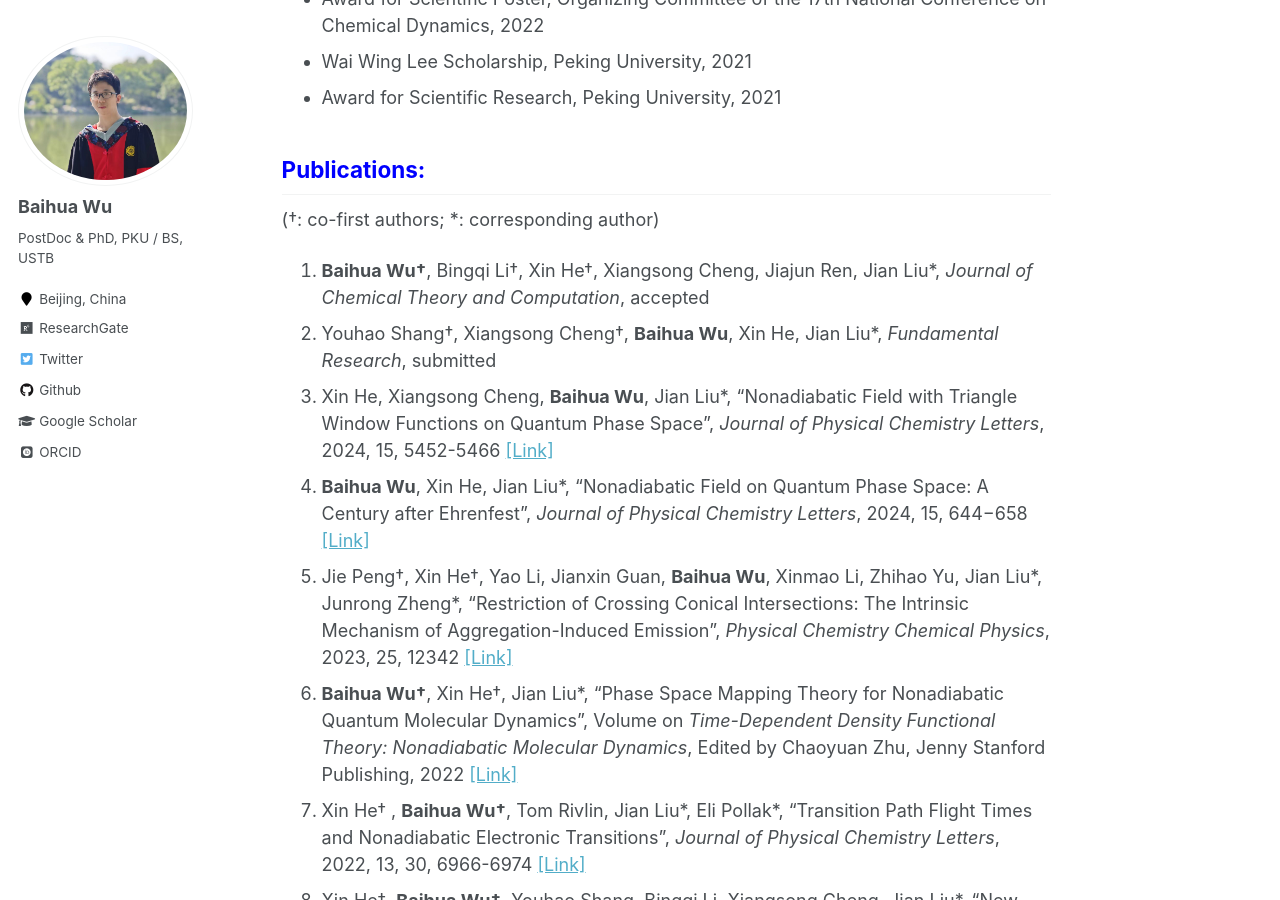
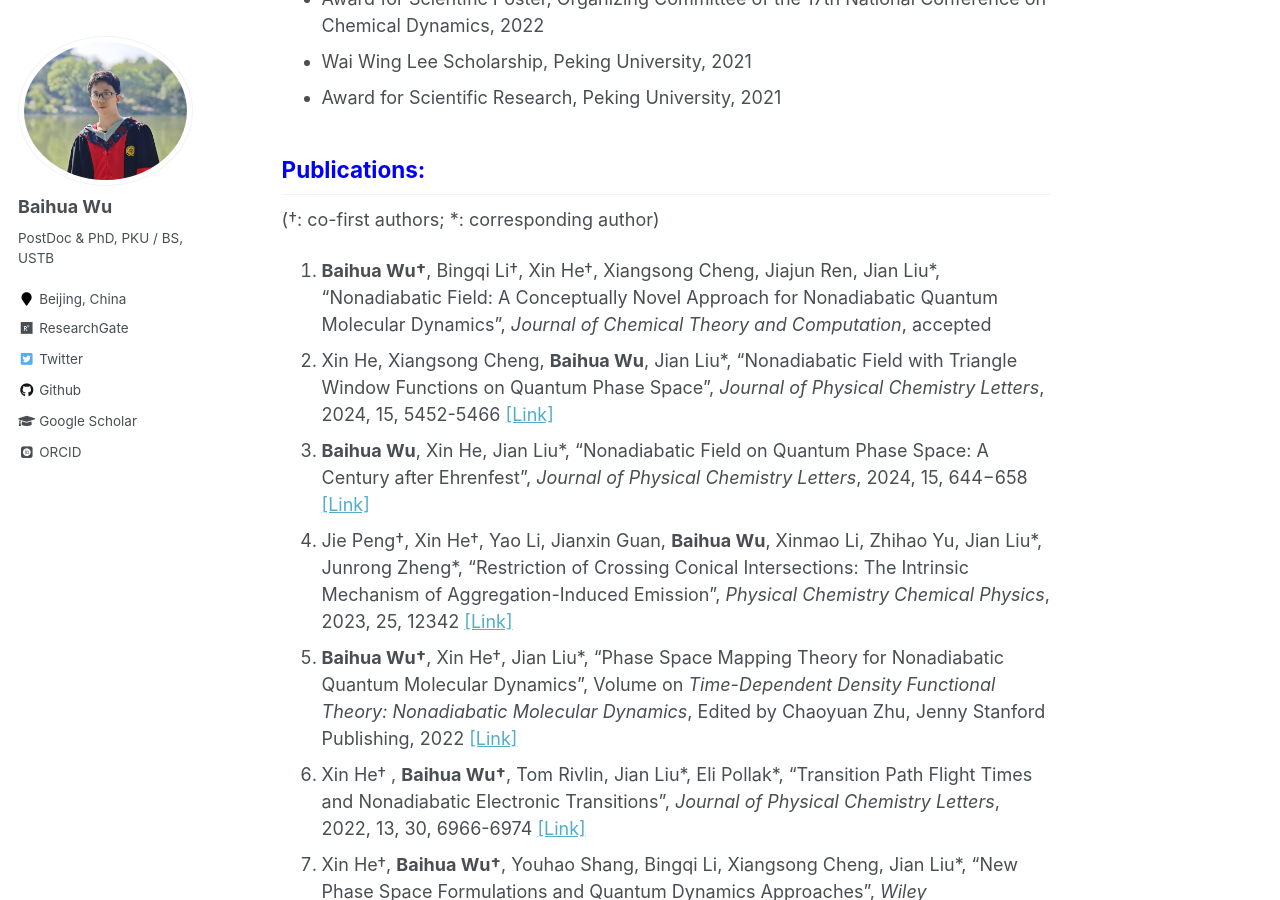
Before and after one commit to wubaihua/wubaihua.github.io, a Jekyll site: the page built from _pages/about.md, in a window 1280 px wide and 900 px high, scrolled down 1875 px. Built offline with Jekyll 4.4.1, drawn with Linux system fonts in a browser that asks for light colours; some web fonts are replaced.

Commit message:
2025-3-21-1

```diff
--- a/_pages/about.md
+++ b/_pages/about.md
@@ -97,8 +97,7 @@ Email: wubaihua[AT]pku.edu.cn;   wubaihua19[AT]gmail.com
 ## <font color=Blue>Publications:</font>
 
 (†: co-first authors; \*: corresponding author)
-11. **Baihua Wu†**, Bingqi Li†, Xin He†, Xiangsong Cheng, Jiajun Ren, Jian Liu\*, *Journal of Chemical Theory and Computation*, accepted
-10. Youhao Shang†, Xiangsong Cheng†, **Baihua Wu**, Xin He, Jian Liu\*, *Fundamental Research*, submitted
+10. **Baihua Wu†**, Bingqi Li†, Xin He†, Xiangsong Cheng, Jiajun Ren, Jian Liu\*, "Nonadiabatic Field: A Conceptually Novel Approach for Nonadiabatic Quantum Molecular Dynamics", *Journal of Chemical Theory and Computation*, accepted
 9.  Xin He, Xiangsong Cheng, **Baihua Wu**, Jian Liu\*, "Nonadiabatic Field with Triangle Window Functions on Quantum Phase Space", *Journal of Physical Chemistry Letters*, 2024, 15, 5452-5466 [[Link]](https://doi.org/10.1021/acs.jpclett.4c00793)
 8. **Baihua Wu**, Xin He, Jian Liu\*, "Nonadiabatic Field on Quantum Phase Space: A Century after Ehrenfest", *Journal of Physical Chemistry Letters*, 2024, 15, 644−658 [[Link]](https://doi.org/10.1021/acs.jpclett.3c03385)
 7. Jie Peng†, Xin He†, Yao Li, Jianxin Guan, **Baihua Wu**, Xinmao Li, Zhihao Yu, Jian Liu\*, Junrong Zheng\*, "Restriction of Crossing Conical Intersections: The Intrinsic Mechanism of Aggregation-Induced Emission", *Physical Chemistry Chemical Physics*, 2023, 25, 12342 [[Link]](https://doi.org/10.1039/d2cp05256c)
```
